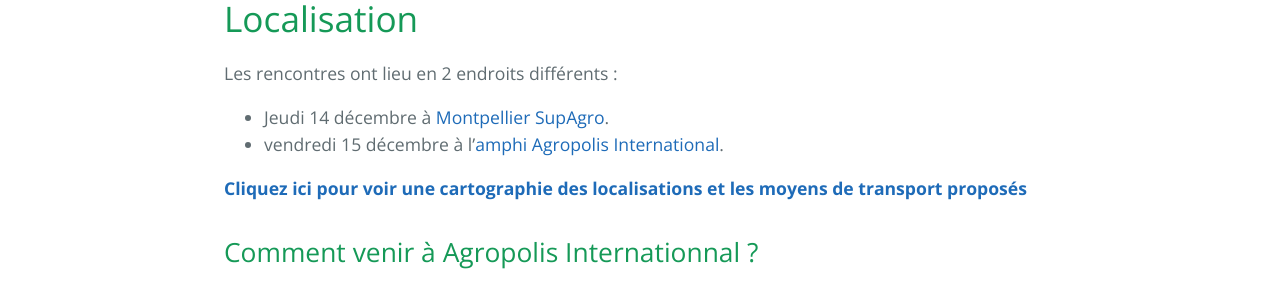
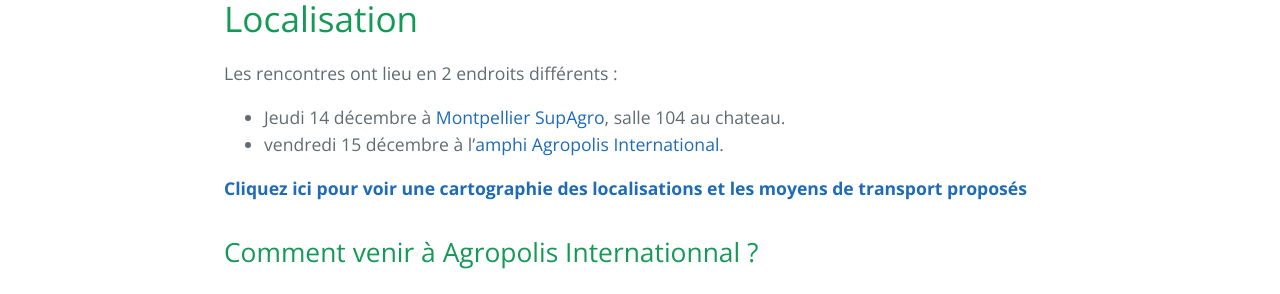
Before and after one commit to OSGeo-fr/QGIS-conf-fr-website, a Jekyll site: the page built from z10_localisation.md, in a window 1280 px wide. Shown: the part 507-801 px from the top of the page. Built offline with Jekyll 4.4.1, drawn with Linux system fonts in a browser that asks for light colours.

Commit message:
Update z10_localisation.md

```diff
--- a/z10_localisation.md
+++ b/z10_localisation.md
@@ -5,7 +5,7 @@ tagline: Où sont localisées les Rencontres ?
 ---
 
 Les rencontres ont lieu en 2 endroits différents :
-* Jeudi 14 décembre à [Montpellier SupAgro](https://www.supagro.fr).
+* Jeudi 14 décembre à [Montpellier SupAgro](https://www.supagro.fr), salle 104 au chateau.
 * vendredi 15 décembre à l'[amphi Agropolis International](http://www.agropolis.fr/pratique/locaux.php).
 
 **[Cliquez ici pour voir une cartographie des localisations et les moyens de transport proposés]({{ site.url }}{{ site.baseurl }}/carte.html)**
```
